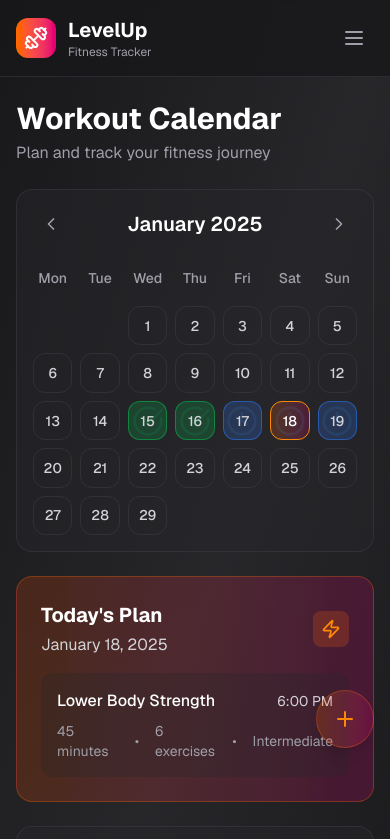
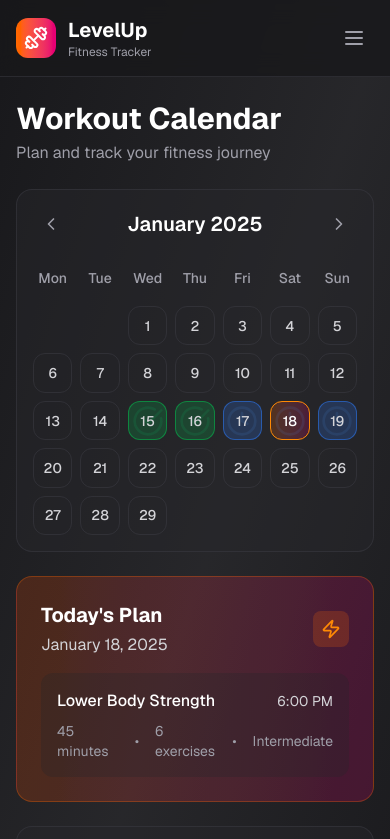
Before and after one commit to mrp2003/LevelUp, a Next.js app: page /calendar in a window 390 px wide. Shown: the top 839 px of the page. Built offline with nearby package versions, Linux system fonts and the light colour scheme.

Commit message:
phone menu changed

```diff
--- a/src/app/calendar/page.tsx
+++ b/src/app/calendar/page.tsx
@@ -155,10 +155,7 @@ export default function CalendarPage() {
         </div>
       </section>
 
-      {/* Add Workout Button */}
-      <button className="fixed bottom-24 right-4 bg-gradient-to-r from-orange-500/20 to-pink-600/20 border border-orange-500/30 p-4 rounded-full shadow-lg hover:shadow-xl transition-all duration-200">
-        <Plus className="h-6 w-6 text-orange-400" />
-      </button>
+
     </main>
   );
 }
--- a/src/app/layout.tsx
+++ b/src/app/layout.tsx
@@ -30,7 +30,7 @@ export default function RootLayout({
       >
         <div className="min-h-screen flex flex-col">
           <Navbar />
-          <main className="flex-1 pb-20">{children}</main>
+          <main className="flex-1 pb-4 md:pb-20">{children}</main>
         </div>
       </body>
     </html>
--- a/src/components/Navbar.tsx
+++ b/src/components/Navbar.tsx
@@ -97,11 +97,10 @@ export function Navbar() {
                     style={{ animationDelay: `${200 + index * 100}ms` }}
                   >
                     <Icon className={`h-8 w-8 ${isActive ? "text-orange-400" : "text-zinc-400"}`} />
-                    <span className={`text-lg font-medium ${
-                      isActive
+                    <span className={`text-lg font-medium ${isActive
                         ? "bg-gradient-to-r from-orange-500 to-pink-600 bg-clip-text text-transparent"
                         : "text-zinc-400"
-                    }`}>
+                      }`}>
                       {item.label}
                     </span>
                   </Link>
```
